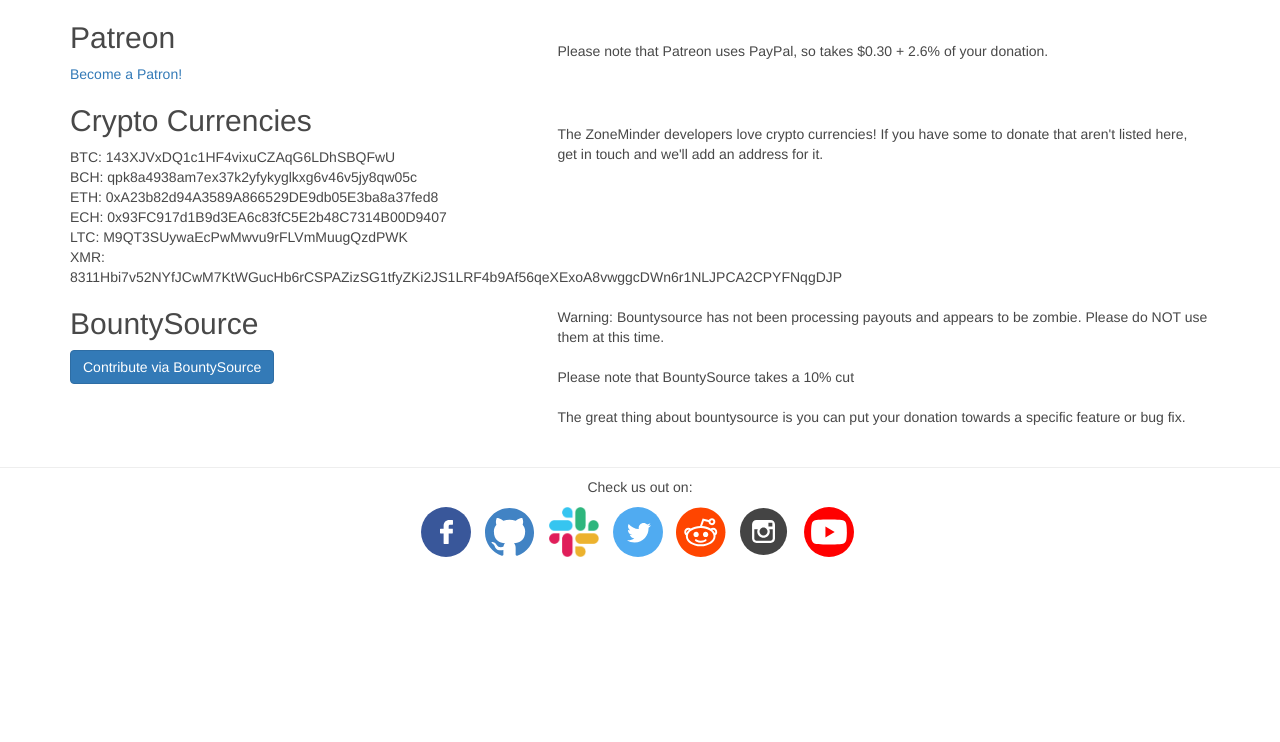
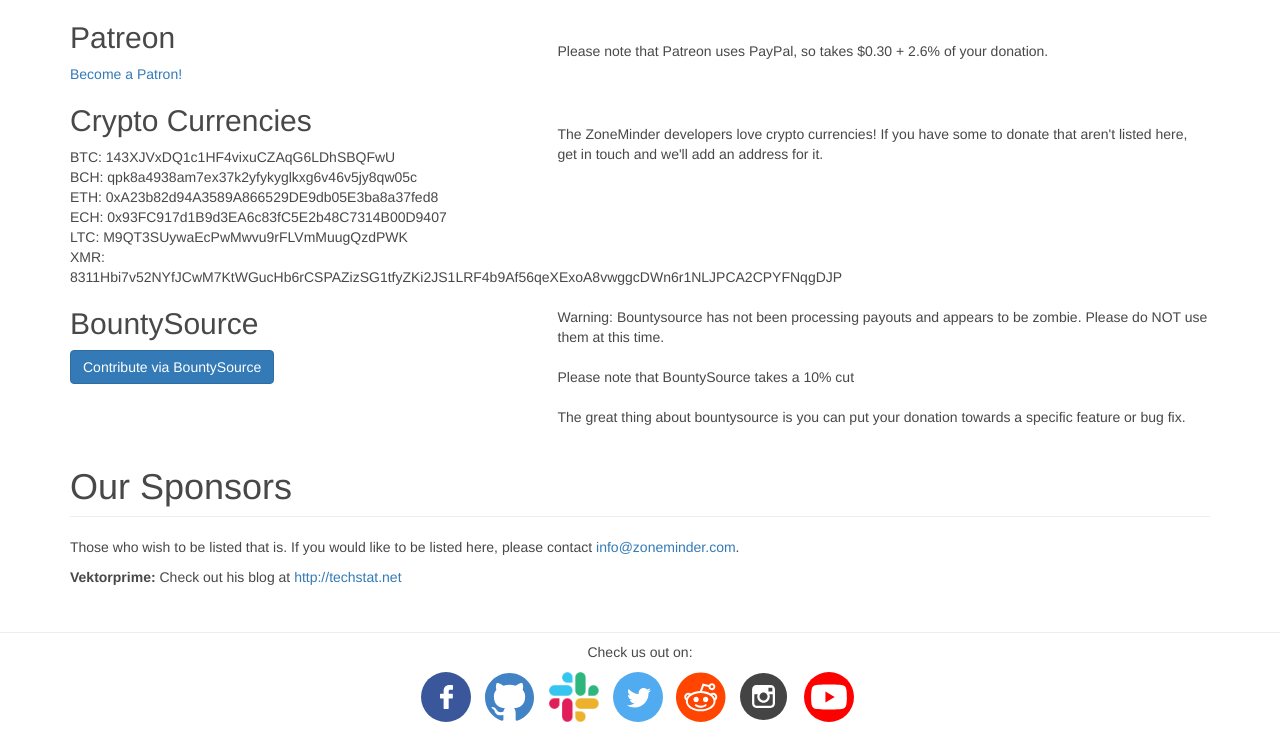
Before and after one commit to ZoneMinder/zoneminder.github.io, a Jekyll site: the page built from donate.html, in a window 1280 px wide and 900 px high, scrolled down 742 px, cut to the strip 158-900 px from the top of the window. Built offline with Jekyll 4.4.1, drawn with Linux system fonts in a browser that asks for light colours; comment, search, counter and statistics services are not loaded; before the commit the page ends 1477 px from its top, so only the background shows below that.

Commit message:
Add Sponsors list, with Vektorprime

```diff
--- a/donate.html
+++ b/donate.html
@@ -93,3 +93,11 @@ Please note that small donations are almost pointless.  The processing fees take
     The great thing about bountysource is you can put your donation towards a specific feature or bug fix.
   </div>
 </div>
+<h1>Our Sponsors</h1>
+<p>Those who wish to be listed that is. If you would like to be listed here, please contact <a href="mailto:info@zoneminder.com">info@zoneminder.com</a>.</p>
+<div class="row">
+  <div class="col-md-5">
+    <label>Vektorprime:</label>
+  Check out his blog at <a href="http://techstat.net" target="_blank">http://techstat.net</a>
+  </div>
+</div>
```
